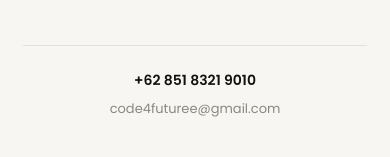
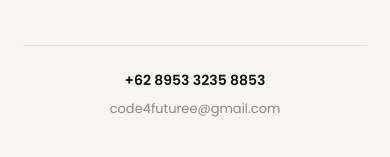
Before and after one commit to hanaageofanii/code4future-web, a React (Vite) app: page / in a window 390 px wide. Both pictures are taken after a click on the button 351 px from the left and 32 px from the top of the page. Shown: the part 685-842 px from the top of the page. Built offline with nearby package versions, Linux system fonts and the light colour scheme; a web font is replaced by a local one.

Commit message:
update phone number

```diff
--- a/src/components/Nav.jsx
+++ b/src/components/Nav.jsx
@@ -241,7 +241,7 @@ export default function Nav() {
               color: T.dark,
               textDecoration: "none",
             }}>
-            +62 851 8321 9010
+            +62 8953 3235 8853
           </a>
           <a
             href="mailto:hello@code4future.id"
```
